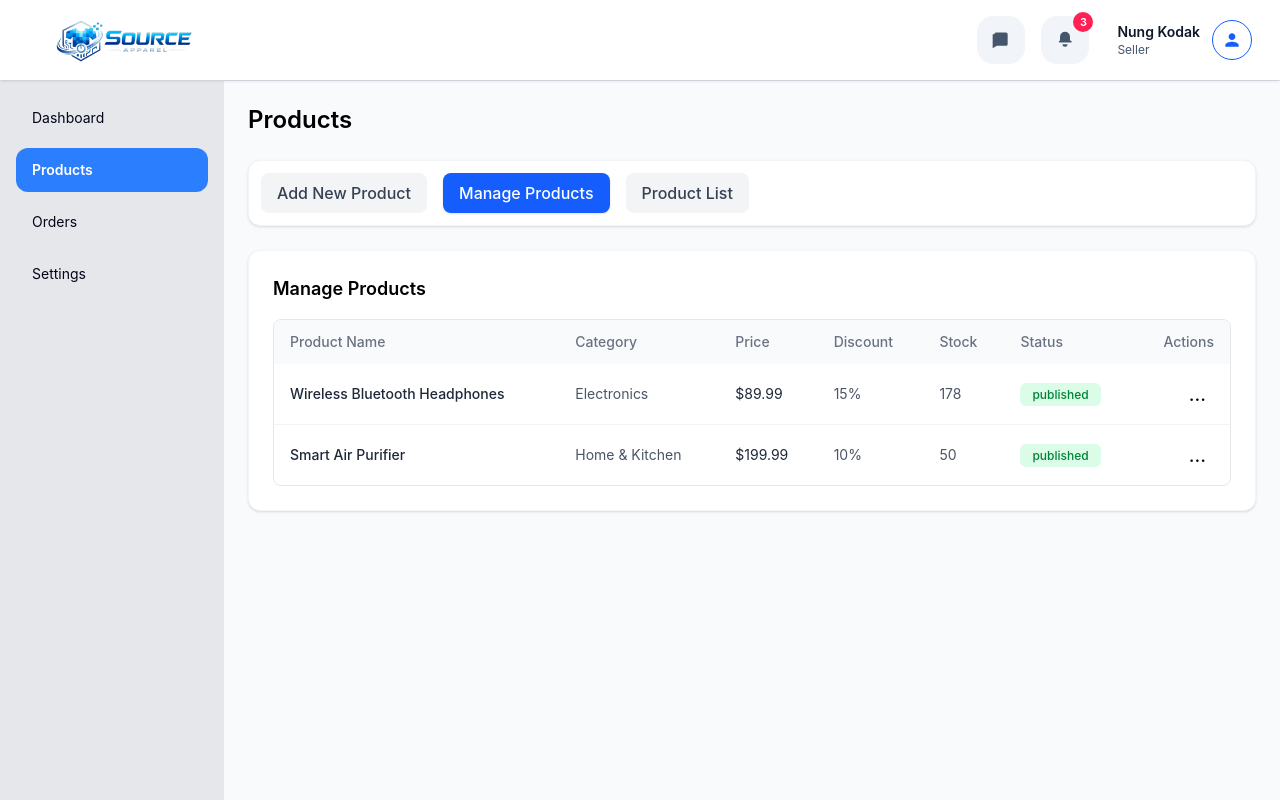
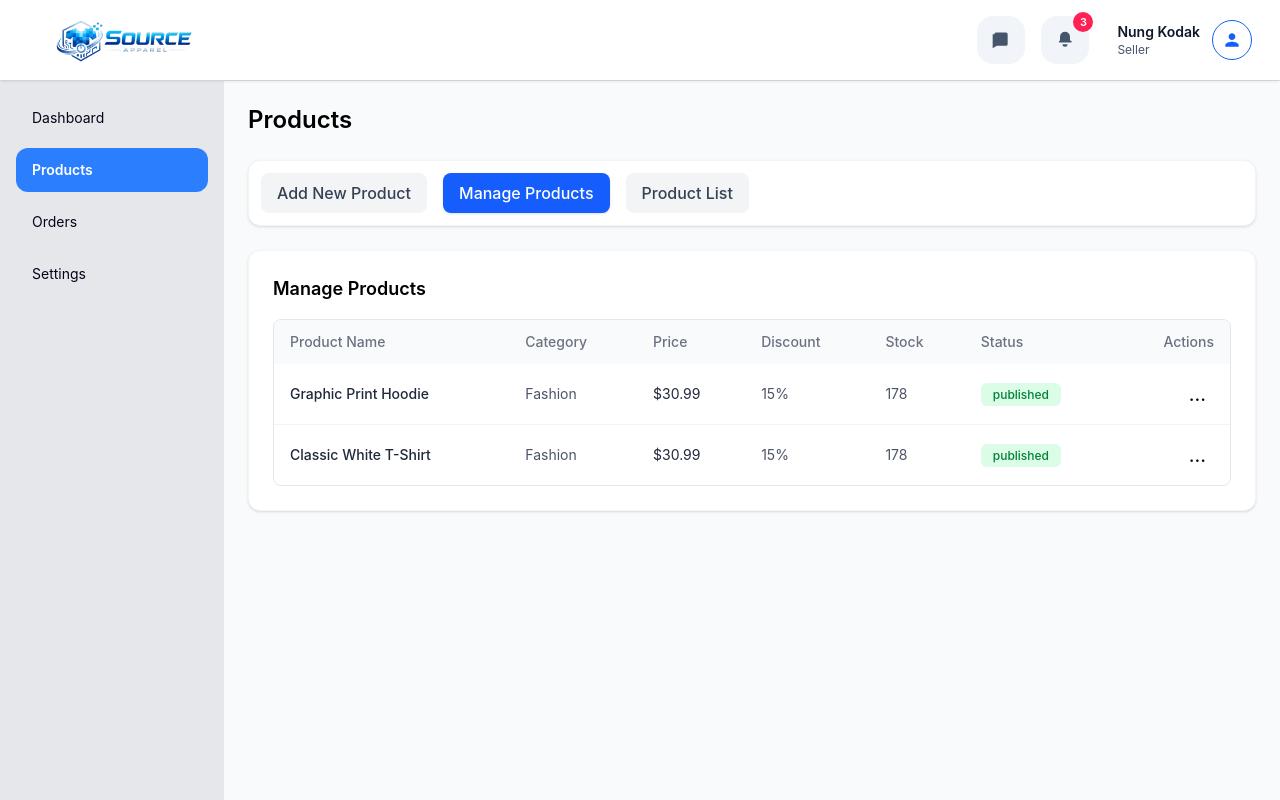
Before and after one commit to Tobikun11-Arch/e-commerce, a React (Vite) app: page / in a window 1280 px wide. Both pictures are taken after a click on the item "Products". Built offline with nearby package versions, Linux system fonts and the light colour scheme.

Commit message:
Finished

```diff
--- a/src/components/products/ProductCard.jsx
+++ b/src/components/products/ProductCard.jsx
@@ -1,55 +1,55 @@
 const products = [
   {
     name: 'Classic White T-Shirt',
-    price: '₱899',
+    price: '$30.99',
     sold: '1,024 pcs sold',
-    image: '/assets/tshirt-white.png'
+    image: '/assets/codewear-classic.png'
   },
   {
     name: 'Graphic Print Hoodie',
-    price: '₱3,499',
+    price: '$30.99',
     sold: '980 pcs sold',
-    image: '/assets/hoodie-graphic.png'
+    image: '/assets/debug-mode-shirt.png'
   },
   {
     name: 'Denim Jacket',
-    price: '₱4,999',
+    price: '$30.99',
     sold: '870 pcs sold',
-    image: '/assets/jacket-denim.png'
+    image: '/assets/infinite-loop-tee.png'
   },
   {
     name: 'Black Polo Shirt',
-    price: '₱1,799',
+    price: '$30.99',
     sold: '820 pcs sold',
-    image: '/assets/polo-black.png'
+    image: '/assets/techy-tee.png'
   },
 
   {
     name: 'Maroon Polo Shirt',
-    price: '₱1,799',
+    price: '$30.99',
     sold: '820 pcs sold',
-    image: '/assets/polo-black.png'
+    image: '/assets/codewear-classic.png'
   },
 
   {
     name: 'White Polo Shirt',
-    price: '₱1,799',
+    price: '$30.99',
     sold: '820 pcs sold',
-    image: '/assets/polo-black.png'
+    image: '/assets/debug-mode-shirt.png'
   },
 
   {
     name: 'Brown Polo Shirt',
-    price: '₱1,799',
+    price: '$30.99',
     sold: '820 pcs sold',
-    image: '/assets/polo-black.png'
+    image: '/assets/infinite-loop-tee.png'
   },
 
   {
     name: 'Green Polo Shirt',
-    price: '₱1,799',
+    price: '$30.99$30.99',
     sold: '820 pcs sold',
-    image: '/assets/polo-black.png'
+    image: '/assets/techy-tee.png'
   }
 ];
 
--- a/src/components/products/ProductTable.jsx
+++ b/src/components/products/ProductTable.jsx
@@ -1,22 +1,4 @@
 const ProductTable = () => {
-  const products = [
-    {
-      name: 'Wireless Bluetooth Headphones',
-      category: 'Electronics',
-      price: '$89.99',
-      discount: '15%',
-      stock: 178,
-      status: 'published'
-    },
-    {
-      name: 'Smart Air Purifier',
-      category: 'Home & Kitchen',
-      price: '$199.99',
-      discount: '10%',
-      stock: 50,
-      status: 'published'
-    }
-  ];
 
   return (
     <div className="bg-white shadow rounded p-6">
--- a/src/pages/products/ProductsPage.jsx
+++ b/src/pages/products/ProductsPage.jsx
@@ -10,20 +10,20 @@ const ProductPage = () => {
   const [products, setProducts] = useState([
     {
       id: 1,
-      name: 'Wireless Bluetooth Headphones',
-      category: 'Electronics',
-      price: '$89.99',
+      name: 'Graphic Print Hoodie',
+      category: 'Fashion',
+      price: '$30.99',
       discount: '15%',
       stock: 178,
       status: 'published'
     },
     {
       id: 2,
-      name: 'Smart Air Purifier',
-      category: 'Home & Kitchen',
-      price: '$199.99',
-      discount: '10%',
-      stock: 50,
+      name: 'Classic White T-Shirt',
+      category: 'Fashion',
+      price: '$30.99',
+      discount: '15%',
+      stock: 178,
       status: 'published'
     }
   ]);
```
Also changed, not shown: 1 other file (tests, documents, lock files or other folders).
